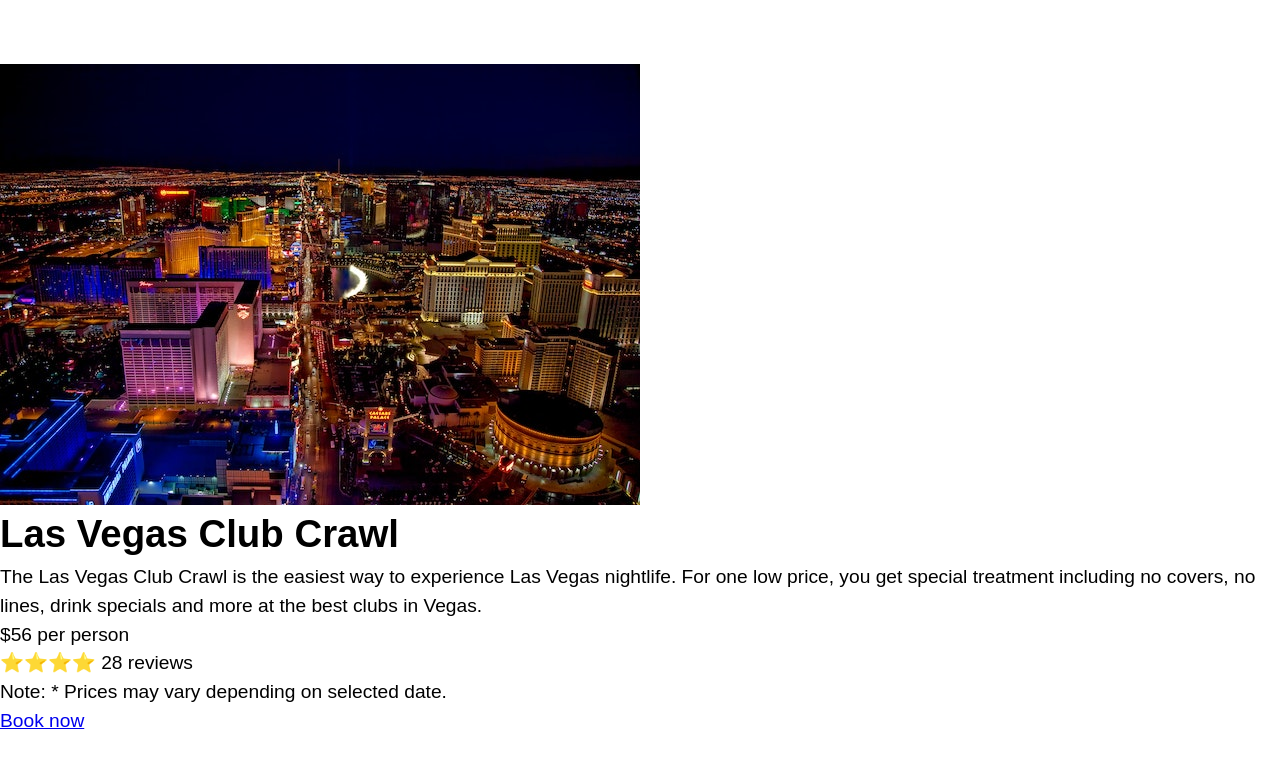
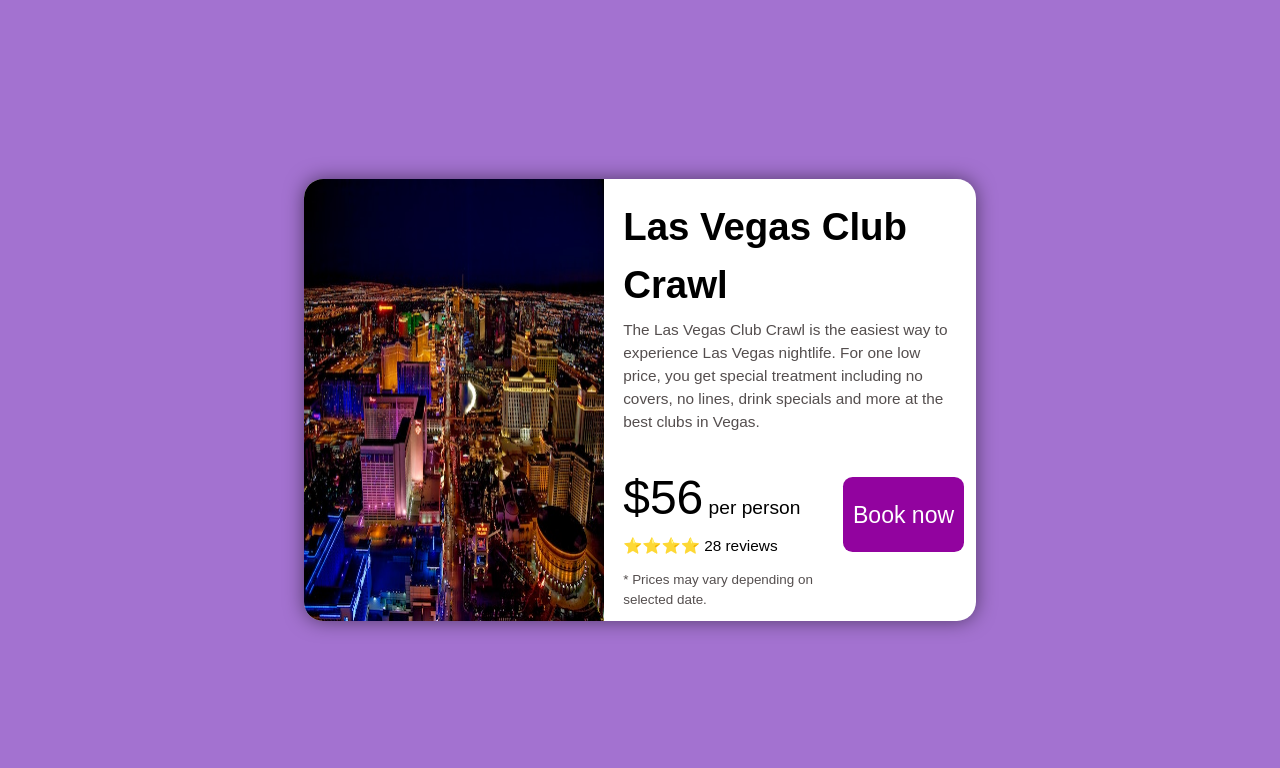
Before and after one commit to irm1005-itec1005-fall-2023/tutorial-exercise-06-sahme3, a plain HTML site: page index.html in a window 1280 px wide. Drawn offline with Linux system fonts and the light colour scheme.

Commit message:
Completed

```diff
--- a/index.html
+++ b/index.html
@@ -40,17 +40,18 @@
 
     <main>
 
-      <div class="card--container">
+      <div class="card-container">
 
         <!-- Image -->
-        <img src="images/vegas.jpg" alt="Vegas skyline" />
+        <img class="vegas-pic" src="images/vegas.jpg" alt="Vegas skyline" />
 
         <!-- Content -->
 
         <!-- Top -->
+        <section class="body1">
         <h1>Las Vegas Club Crawl</h1>
 
-        <p>
+        <p class="main1">
           The Las Vegas Club Crawl is the easiest way to experience Las Vegas
           nightlife. For one low price, you get special treatment including no
           covers, no lines, drink specials and more at the best clubs in Vegas.
@@ -59,15 +60,16 @@
         <!-- Bottom -->
 
         <!-- Bottom Right -->
-        <p><span>$56</span> per person</p>
+        <section class="bottom-text">
+        <p><span class="price">$56</span> per person</p>
 
-        <p>⭐️⭐️⭐️⭐️ 28 reviews</p>
+        <p class="rate">⭐️⭐️⭐️⭐️ 28 reviews</p>
 
-        <p><span class="sr-only">Note: </span>* Prices may vary depending on selected date.</p>
-
+        <p class="note"><span class="sr-only"></span>* Prices may vary depending on selected date.</p>
+        </section>
         <!-- Bottom Left -->
-        <a href="#">Book now</a>
-
+        <a class="btn" href="#">Book now</a>
+      </section>
       </div>
 
     </main>
--- a/style.css
+++ b/style.css
@@ -11,9 +11,81 @@ html {
 
 body {
   font-family: Arial, Helvetica, sans-serif;
+  background-color:rgb(163, 114, 208);
 
   /* Flex directives */
   display: flex;
   justify-content: center;
   align-items: center;
 }
+
+.card-container {
+  display: flex;
+  flex-direction: row;
+  justify-content: center;
+  width: 35rem;
+  height: 23rem ;
+  border-radius: 1rem;
+  box-shadow: 0 0 1rem rgba(0, 0, 0, 0.5);
+background-color: rgb(255, 255, 255);
+}
+
+.vegas-pic{
+  width: 300px;
+  border-radius: 1rem;
+  border-top-right-radius: 0rem;
+  border-bottom-right-radius: 0rem;
+
+}
+
+.body1 {
+  padding: 1rem;
+}
+
+h1{
+  font-size: 2rem;
+  font-weight: bold;
+  margin-bottom: 4px;
+}
+
+.main1{
+  font-size: 0.8rem;
+  margin-bottom: 1.5rem;
+  color: rgb(84, 78, 78);
+}
+
+.price{
+  font-size: 2.5rem;
+  color: rgb(0, 0, 0);
+}
+
+
+.rate {
+  font-size: 0.8rem;
+  color: rgb(0, 0, 0);
+  margin-bottom: 0.7rem;
+}
+
+.note {
+  font-size: 0.7rem;
+  color: rgb(84, 78, 78);
+  margin-right: 5rem;
+}
+
+.btn {
+  background-color: rgb(146, 3, 159);
+  color: rgb(255, 255, 255);
+  border-radius: 0.5rem;
+  padding: 1.3rem 0.5rem 1.3rem 0.5rem;
+  font-size: 1.2rem;
+  text-decoration: none;
+position: relative;
+  left: 66%;
+ bottom: 28%;
+}
+
+.btn:hover {
+  background-color: rgb(70, 0, 71);
+  color: rgb(255, 255, 255);
+  transition: background-color 0.2s ease;
+}
```
